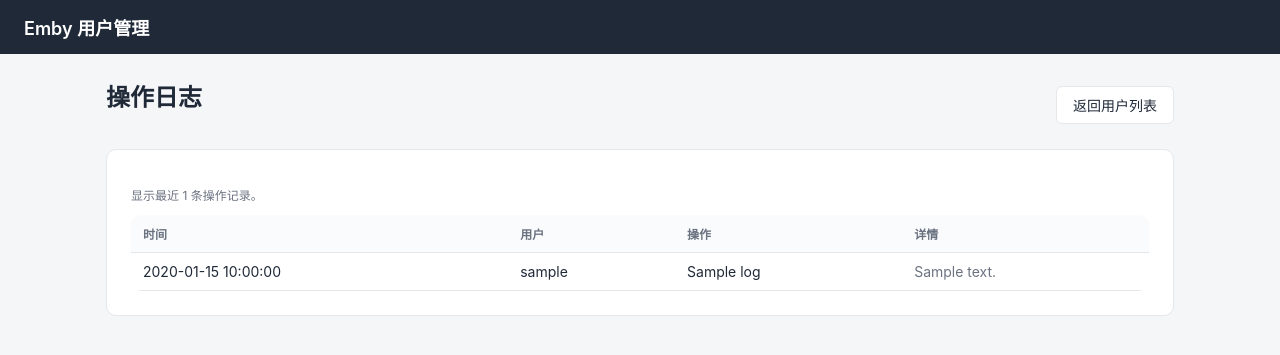
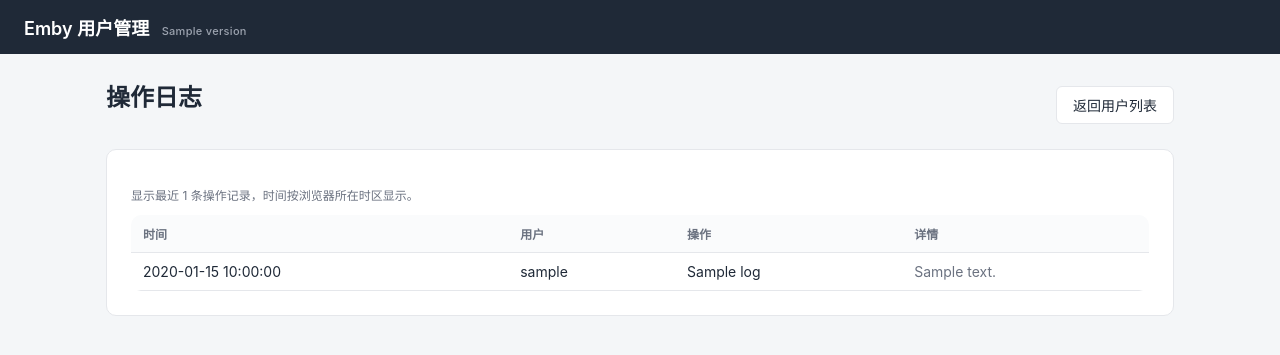
Before and after one commit to guanlu21/emby-manager, a FastAPI app: template app/templates/logs.html in a window 1280 px wide. Shown: the top 355 px of the page. Run offline with FastAPI, Linux system fonts and the light colour scheme; the template is opened without the code that fills it: most values are stand-ins (such as "Sample title", 1, 10 or a date in 2020); parts of the project's set-up code (start-up, migrations or seed data) failed here and were passed over.

Commit message:
Add files via upload

```diff
--- a/app/__init__.py
+++ b/app/__init__.py
@@ -0,0 +1,5 @@
+"""Emby 用户管理面板。"""
+
+# 面板版本号。以后每次发布只改这一处：页面顶栏、页面 meta、静态资源
+# 缓存标识（?v=）都会自动跟着变。版本记录见 README.md 末尾。
+VERSION = "v1.0"
--- a/app/main.py
+++ b/app/main.py
@@ -1,5 +1,6 @@
 import datetime
 import json
+import os
 import secrets
 import time
 
@@ -8,7 +9,7 @@ from fastapi.responses import RedirectResponse, JSONResponse, HTMLResponse, Resp
 from fastapi.staticfiles import StaticFiles
 from fastapi.templating import Jinja2Templates
 
-from . import db, auth, backup
+from . import VERSION, db, auth, backup
 from .emby_client import EmbyClient, EmbyError
 from .scheduler import start_scheduler, check_and_disable_expired, get_expiring_soon
 
@@ -40,9 +41,31 @@ def setup_done() -> bool:
     return db.get_setting("setup_done", "0") == "1"
 
 
+def _display_tz():
+    """界面时间显示用的时区，默认北京时间（UTC+8）。
+
+    容器默认跑在 UTC，datetime.fromtimestamp(ts) 会按 UTC 渲染，日志时间
+    因此比北京时间慢 8 小时。这里默认按 Asia/Shanghai 显示，可用环境变量
+    APP_TZ 指定其它 IANA 时区；系统缺少 tzdata 时回退到固定 UTC+8（中国
+    无夏令时，结果一致）。前端还会按浏览器时区再修正一次，服务端结果同时
+    作为 JS 未加载时的兜底文本。
+    """
+    try:
+        from zoneinfo import ZoneInfo
+        return ZoneInfo(os.environ.get("APP_TZ", "Asia/Shanghai"))
+    except Exception:
+        return datetime.timezone(datetime.timedelta(hours=8))
+
+
+def _format_ts(ts, fmt="%Y-%m-%d %H:%M:%S"):
+    """把 Unix 秒级时间戳按显示时区格式化。"""
+    return datetime.datetime.fromtimestamp(ts, _display_tz()).strftime(fmt)
+
+
 def render(request, name, **ctx):
     ctx["request"] = request
     ctx["logged_in"] = auth.is_logged_in(request)
+    ctx.setdefault("version", VERSION)
     return templates.TemplateResponse(name, ctx)
 
 
@@ -1132,9 +1155,7 @@ def logs_page(request: Request):
     logs = []
     for log in db.recent_logs(200):
         log = dict(log)
-        log["time_str"] = datetime.datetime.fromtimestamp(log["ts"]).strftime(
-            "%Y-%m-%d %H:%M:%S"
-        )
+        log["time_str"] = _format_ts(log["ts"])
         log["action_name"] = action_names.get(log["action"], log["action"])
         logs.append(log)
     return render(request, "logs.html", logs=logs)
--- a/app/static/app.js
+++ b/app/static/app.js
@@ -134,3 +134,20 @@ function resetAndCopyCredentials(userId) {
     })
     .catch(error => alert(error.message));
 }
+
+// ---------------- 操作日志：按浏览器所在时区显示时间 ----------------
+// 服务端已按 APP_TZ（默认北京时间）渲染好兜底文本；这里再用浏览器的
+// 本地时区覆盖一次，这样服务器在 UTC、人在其它时区时也显示正确时间。
+document.addEventListener('DOMContentLoaded', () => {
+  document.querySelectorAll('.log-time[data-ts]').forEach(el => {
+    const ts = Number(el.dataset.ts);
+    if (!Number.isFinite(ts)) return;
+    const d = new Date(ts * 1000);
+    const pad = n => String(n).padStart(2, '0');
+    const text = `${d.getFullYear()}-${pad(d.getMonth() + 1)}-${pad(d.getDate())} ` +
+                 `${pad(d.getHours())}:${pad(d.getMinutes())}:${pad(d.getSeconds())}`;
+    el.textContent = text;
+    const tz = Intl.DateTimeFormat().resolvedOptions().timeZone;
+    if (tz) el.title = `浏览器时区：${tz}`;
+  });
+});
--- a/app/static/style.css
+++ b/app/static/style.css
@@ -13,6 +13,7 @@ body{
   background:#1f2937; color:#fff; padding:14px 24px;
 }
 .topbar .brand{font-weight:600; font-size:18px}
+.topbar .version{font-size:11px; font-weight:500; color:#9ca3af; margin-left:8px; letter-spacing:.3px}
 .topbar nav a{color:#d1d5db; text-decoration:none; margin-left:20px; font-size:14px}
 .topbar nav a:hover{color:#fff}
 .container{max-width:1100px; margin:24px auto; padding:0 16px}
--- a/app/templates/base.html
+++ b/app/templates/base.html
@@ -4,16 +4,17 @@
 <meta charset="UTF-8">
 <meta name="viewport" content="width=device-width, initial-scale=1.0">
 <title>Emby 用户管理</title>
-<link rel="icon" type="image/png" sizes="32x32" href="/static/favicon-32.png?v=16">
-<link rel="icon" type="image/png" sizes="16x16" href="/static/favicon-16.png?v=16">
-<link rel="icon" type="image/png" sizes="192x192" href="/static/favicon-192.png?v=16">
-<link rel="apple-touch-icon" sizes="180x180" href="/static/favicon-180.png?v=16">
-<link rel="shortcut icon" href="/static/favicon.ico?v=16">
-<link rel="stylesheet" href="/static/style.css?v=16">
+<meta name="app-version" content="{{ version }}">
+<link rel="icon" type="image/png" sizes="32x32" href="/static/favicon-32.png?v={{ version }}">
+<link rel="icon" type="image/png" sizes="16x16" href="/static/favicon-16.png?v={{ version }}">
+<link rel="icon" type="image/png" sizes="192x192" href="/static/favicon-192.png?v={{ version }}">
+<link rel="apple-touch-icon" sizes="180x180" href="/static/favicon-180.png?v={{ version }}">
+<link rel="shortcut icon" href="/static/favicon.ico?v={{ version }}">
+<link rel="stylesheet" href="/static/style.css?v={{ version }}">
 </head>
 <body>
 <div class="topbar">
-  <div class="brand">Emby 用户管理</div>
+  <div class="brand">Emby 用户管理 <span class="version">{{ version }}</span></div>
   {% if logged_in %}
   <nav>
     <a href="/">用户列表</a>
@@ -26,6 +27,6 @@
 <div class="container">
   {% block content %}{% endblock %}
 </div>
-<script src="/static/app.js?v=16"></script>
+<script src="/static/app.js?v={{ version }}"></script>
 </body>
 </html>
--- a/app/templates/logs.html
+++ b/app/templates/logs.html
@@ -7,7 +7,7 @@
 </div>
 
 <div class="card" style="max-width:none">
-  <p class="muted small">显示最近 {{ logs|length }} 条操作记录。</p>
+  <p class="muted small">显示最近 {{ logs|length }} 条操作记录，时间按浏览器所在时区显示。</p>
   <table class="table">
     <thead>
       <tr>
@@ -20,7 +20,7 @@
     <tbody>
       {% for log in logs %}
       <tr>
-        <td data-label="时间">{{ log.time_str }}</td>
+        <td data-label="时间" class="log-time" data-ts="{{ log.ts }}">{{ log.time_str }}</td>
         <td data-label="用户">{{ log.username or '-' }}</td>
         <td data-label="操作">{{ log.action_name }}</td>
         <td data-label="详情" class="muted">{{ log.detail or '-' }}</td>
```
Also changed, not shown: tests/test_time_and_version.py (added, +77 -0 lines), README.md.
